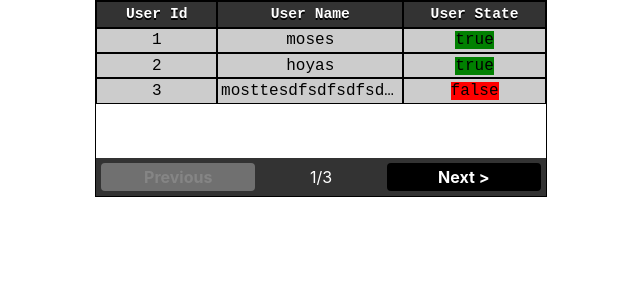
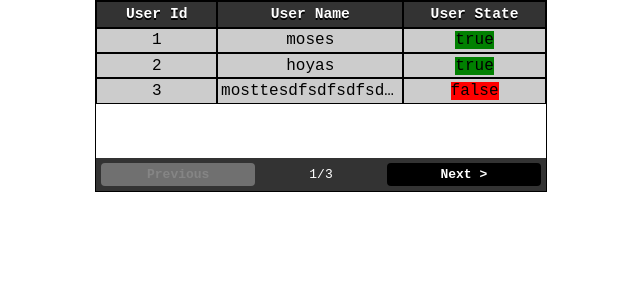
Before and after one commit to uriportnoy/react-tbl, a React (Create React App) app: page / in a window 1280 px wide. Shown: the top 300 px of the page, without its empty margins (319-959 px from the left). Built offline with nearby package versions, Linux system fonts and the light colour scheme.

Commit message:
buttons font family

```diff
--- a/src/components/tableMaker/index.jsx
+++ b/src/components/tableMaker/index.jsx
@@ -22,9 +22,9 @@ const ReactTBL = props => {
         rowColor:  styleProp?.rowColor,
         textColor: styleProp?.textColor,
         cloumnMinWidth: styleProp?.cloumnMinWidth,
-        overflowX: styleProp?.overflowX,
-        showToolTip: props.showToolTip,
-        fontFamily: styleProp?.fontFamily
+        overflowX: styleProp?.overflowX || 'auto',
+        showToolTip: props.showToolTip || false,
+        fontFamily: styleProp?.fontFamily || 'monospace'
     },
     tableHeader:{
         backgroundColor: headerStyle?.headerBGColor,
--- a/src/components/tableMaker/pagination.jsx
+++ b/src/components/tableMaker/pagination.jsx
@@ -4,13 +4,14 @@ import styled from 'styled-components';
 import ReactTblContext from './ReactTblContext';
 
 export const Pagination = ({page,setPage,totalPages,nextDisabled,prevDisabled}) => {
-const {pagination} = useContext(ReactTblContext);
+const {pagination,table:{fontFamily}} = useContext(ReactTblContext);
 
 return <PaginationStyle
         page = {page}
         totalPages = {totalPages}
         nextDisabled = {nextDisabled}
         prevDisabled = {prevDisabled}
+        fontFamily = {fontFamily}
         btnColor = {pagination?.btnColor || '#333'}
         backgroundColor = {pagination?.backgroundColor}
     >
@@ -32,6 +33,7 @@ const PaginationStyle = styled.div`
     box-sizing: border-box;
     *{
         user-select:none;
+        font-family: ${props => props.fontFamily};
     }
     .label{
         width: 30%;
@@ -50,6 +52,7 @@ const PaginationStyle = styled.div`
         padding: 3pt;
         font-weight: bold;
         cursor: pointer;
+        font-family: ${props => props.fontFamily};
         border-radius: 3pt;
         flex-grow: 1;
         &.next{
--- a/src/components/tableMaker/tableBody.jsx
+++ b/src/components/tableMaker/tableBody.jsx
@@ -12,6 +12,7 @@ const TableBody = ({
     body: {tooltipTextColor,tooltipBgColor,tooltipBorderColor},
     copyCellDataOnClick
   } = useContext(ReactTblContext);
+  console.log(fontFamily);
   // const copyToClipboard = (info) =>{
   //   var copyText = document.getElementById("defaultCell");
   //   copyText.select();
--- a/src/components/tableMaker/tableMaker.jsx
+++ b/src/components/tableMaker/tableMaker.jsx
@@ -80,9 +80,9 @@ TableMaker.propTypes = {
 }
 export const TblWrapper = styled.div`
     flex: 1 1 auto;
-    overflow-x: ${props => props.overflowX || 'auto'};
+    overflow-x: ${props => props.overflowX};
     *{
-        font-family: ${props => props.fontFamily || 'monospace'};
+        font-family: ${props => props.fontFamily};
     }
     &::-webkit-scrollbar-track{}
             &::-webkit-scrollbar
```
